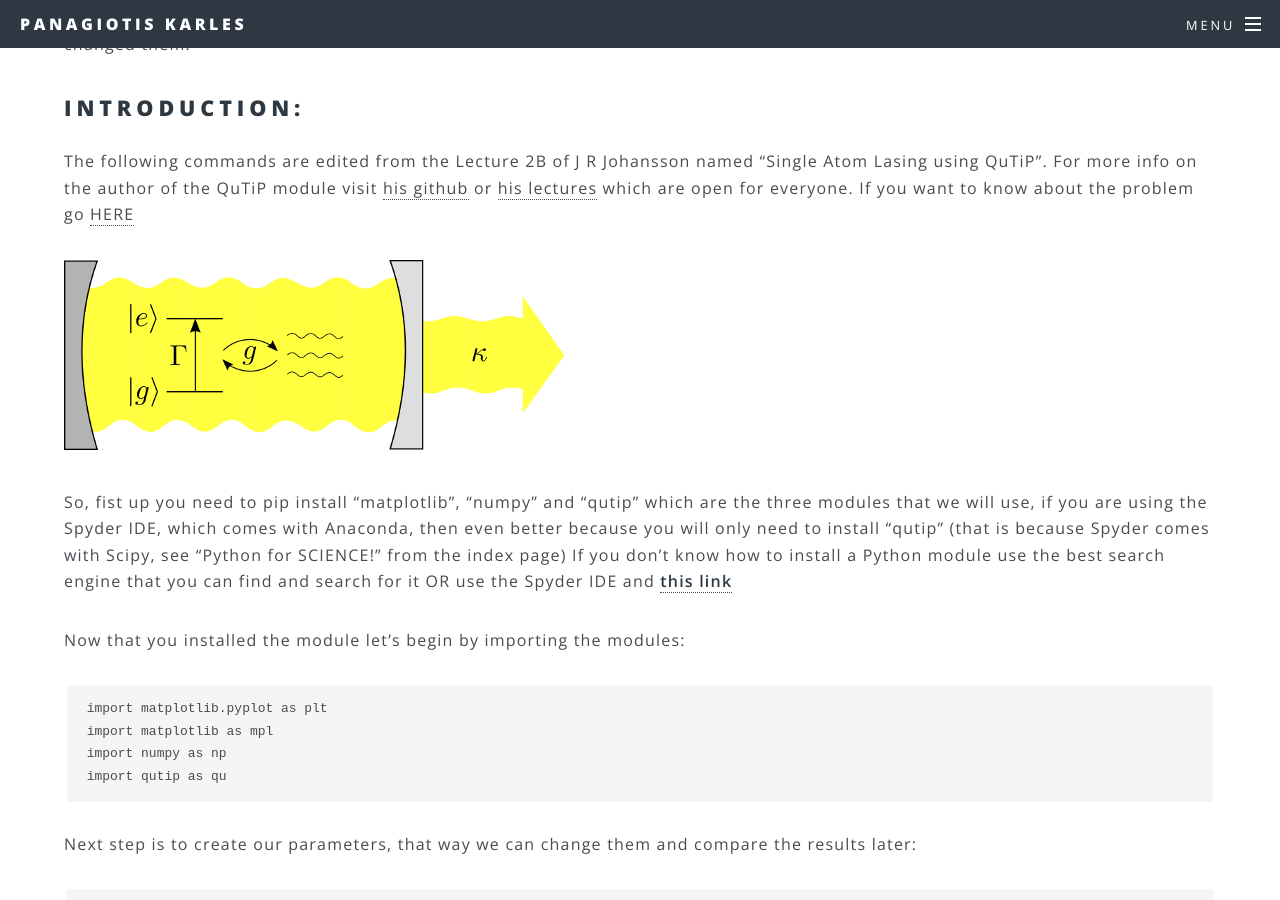
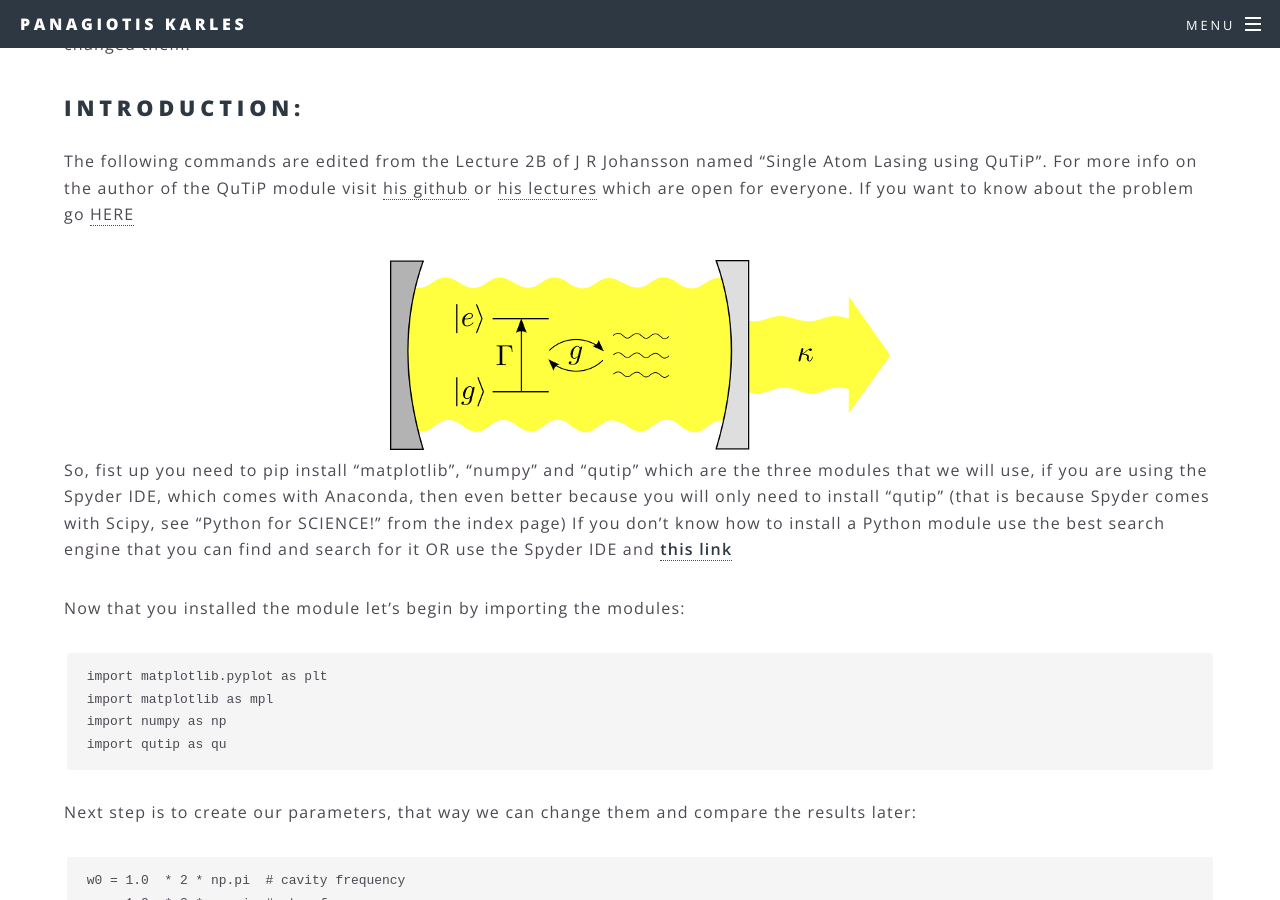
Before and after one commit to KarlesP/karlesp.github.io, a Jekyll site: the page built from sci/qutip_intro.md, in a window 1280 px wide and 900 px high, scrolled down 539 px. Built offline with Jekyll 4.4.1, drawn with Linux system fonts in a browser that asks for light colours.

Commit message:
Update qutip_intro.md

```diff
--- a/sci/qutip_intro.md
+++ b/sci/qutip_intro.md
@@ -9,7 +9,9 @@ Now, I am no Quantum mechanic but here you can find a sample code for you to run
 ## Introduction:
 The following commands are edited from the Lecture 2B of J R Johansson named "Single Atom Lasing using QuTiP". For more info on the author of the QuTiP module visit [his github](https://github.com/jrjohansson) or [his lectures](http://jrjohansson.github.io/computing.html) which are open for everyone. If you want to know about the problem go [HERE](http://nbviewer.jupyter.org/github/jrjohansson/qutip-lectures/blob/master/Lecture-2B-Single-Atom-Lasing.ipynb)
 
-![Image](Single-Atom-Lasing.png)
+<div align="center">
+  <img src="Single-Atom-Lasing.png" alt="Single Atom Lasing">
+</div>
 
 So, fist up you need to pip install "matplotlib", "numpy" and "qutip" which are the three modules that we will use, if you are using the Spyder IDE, which comes with Anaconda, then even better because you will only need to install "qutip" (that is because Spyder comes with Scipy, see "Python for SCIENCE!" from the index page)
 If you don't know how to install a Python module use the best search engine that you can find and search for it
```
